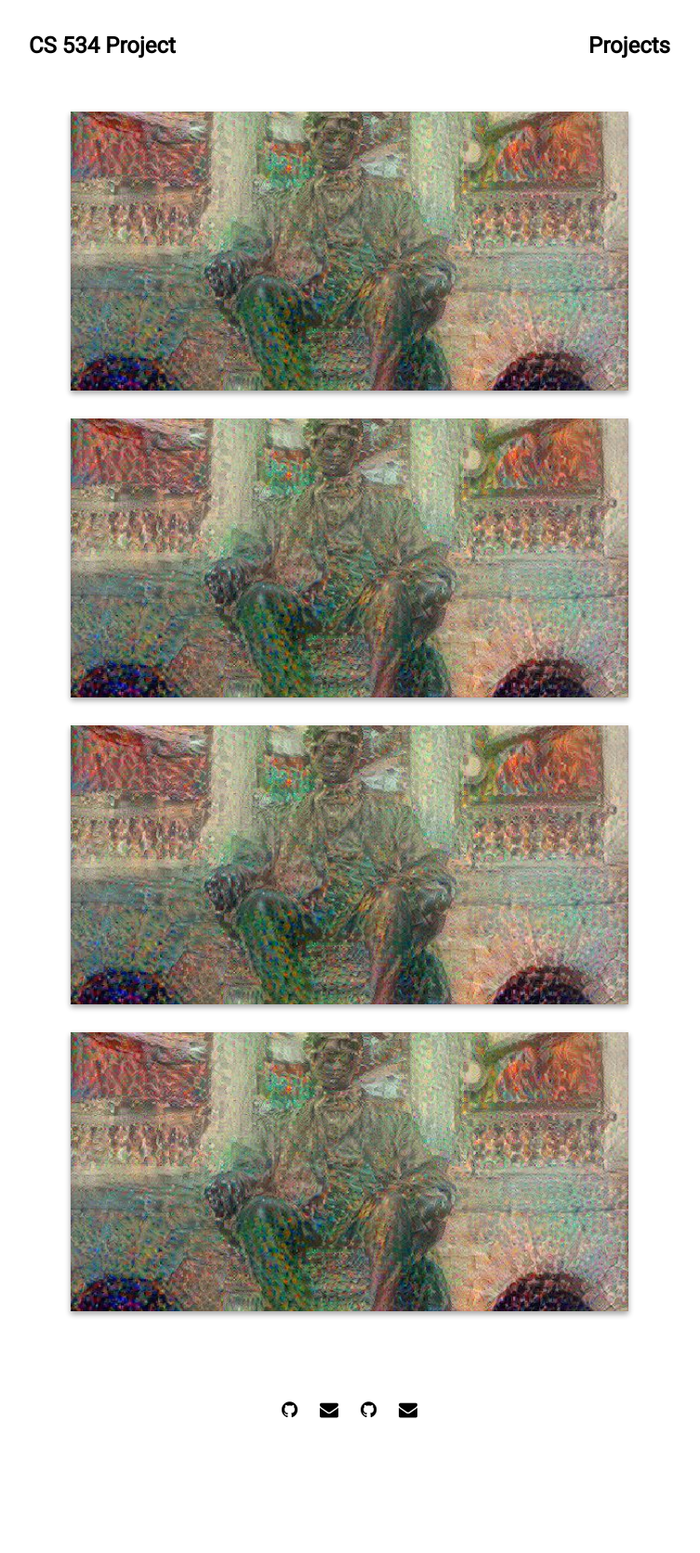
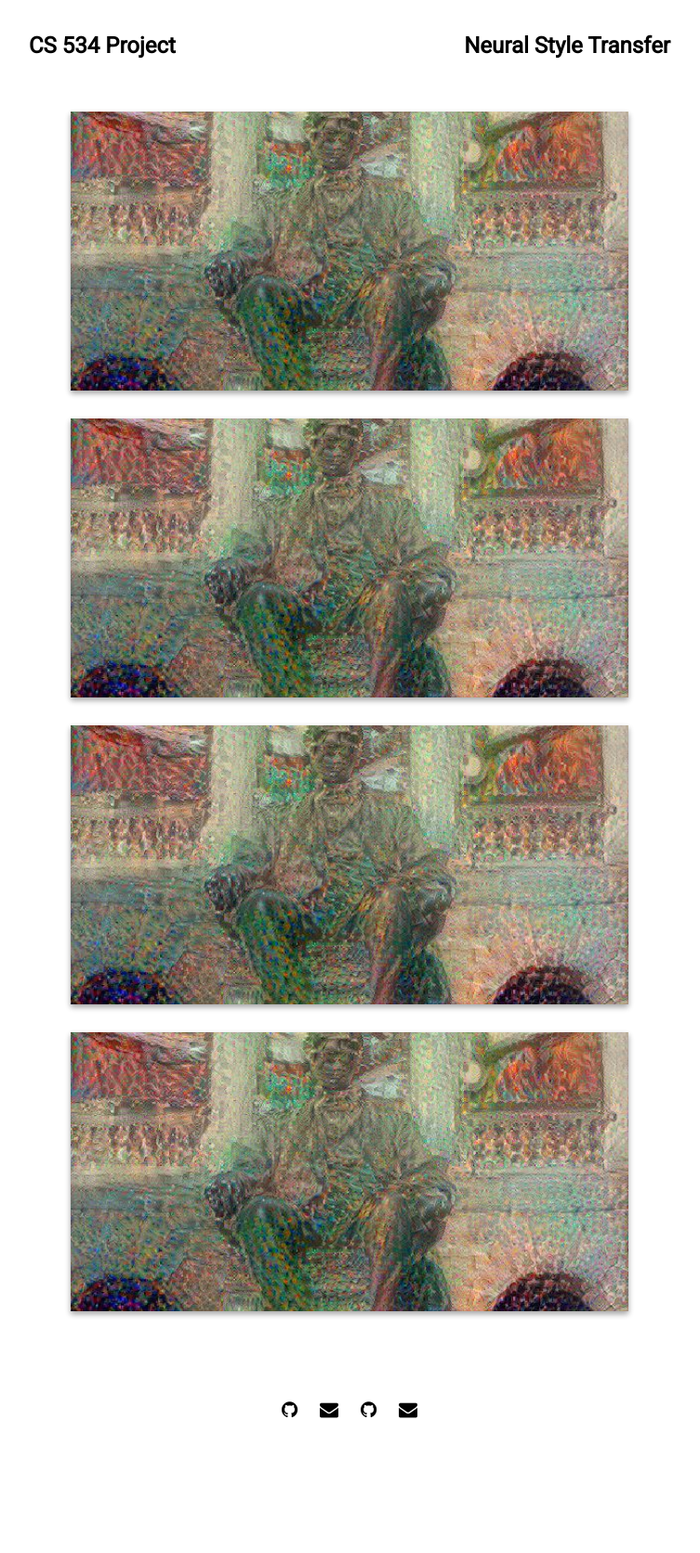
Before and after one commit to swrj/NeuralStyleTransfer, a Jekyll site: the page built from index.html, in a window 1280 px wide. Shown: the whole page at 93% size, without its empty margins (264-1017 px from the left). Built offline with Jekyll 4.4.1, drawn with Linux system fonts in a browser that asks for light colours; nearby versions of some CDN libraries.

```diff
--- a/_data/settings.yml
+++ b/_data/settings.yml
@@ -2,7 +2,7 @@
 # General Site Settings
 
 menu:
-- {name: 'Projects', url: ''}
+- {name: 'Neural Style Transfer', url: ''}
 
 #-------------------------------
 # SEO Section
```
Also changed, not shown: 1 other file.
